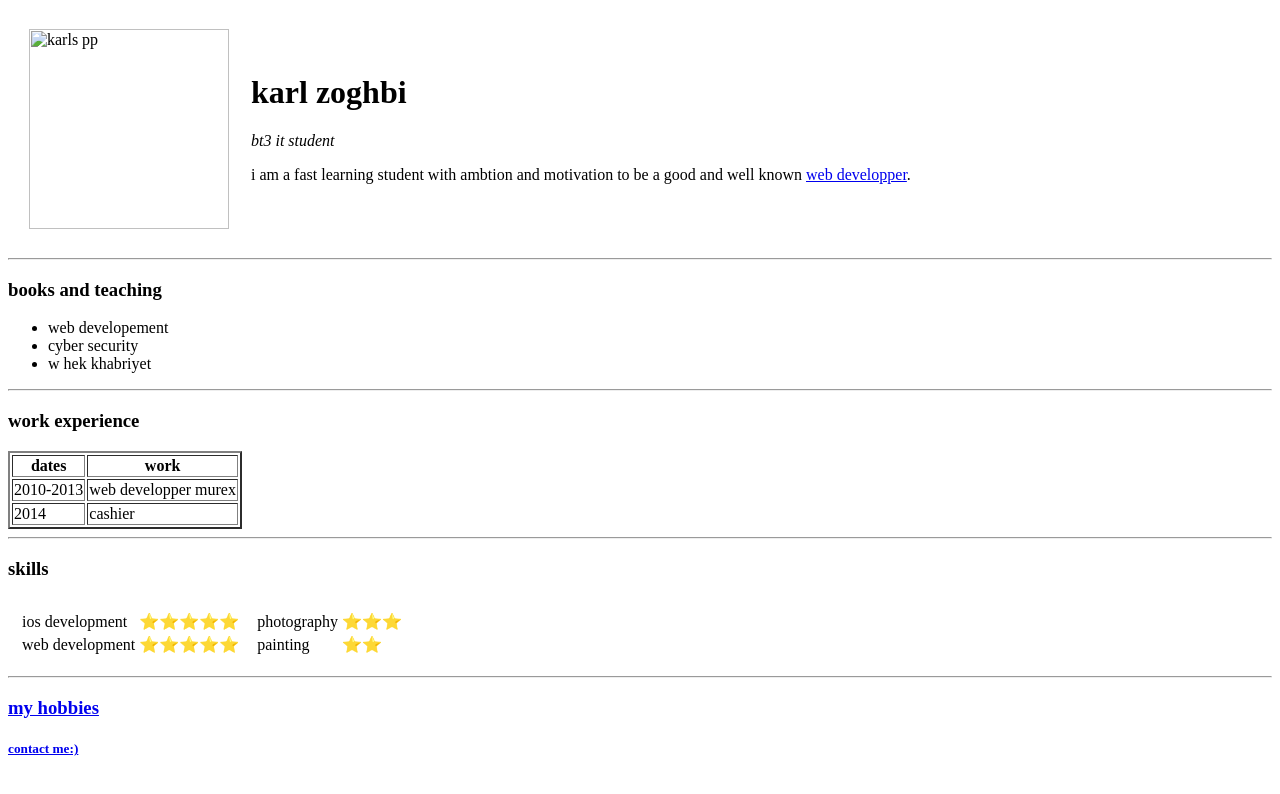
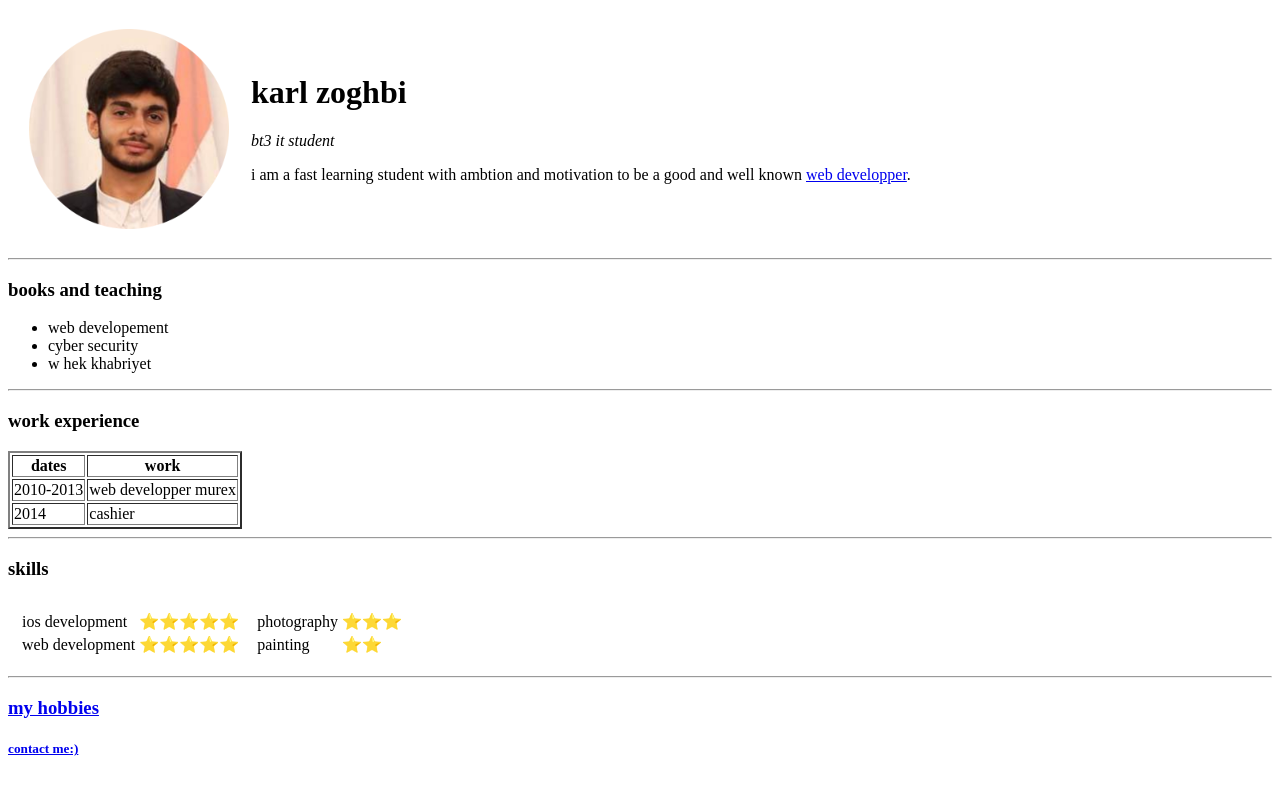
Before and after one commit to KarlZoghbi/cv1, a plain HTML site: page index.html in a window 1280 px wide. Drawn offline with Linux system fonts and the light colour scheme.

Commit message:
Update index.html

```diff
--- a/index.html
+++ b/index.html
@@ -8,7 +8,7 @@
   <body>
     <table cellspacing="20">
      <tr>
-       <td><img src="/image/karlwebpic.png/" alt="karls pp" style="width: 200px; height: 200px;"></td>
+       <td><img src="image/karlwebpic.png" alt="karls pp" style="width: 200px; height: 200px;"></td>
        <td><h1>karl zoghbi</h1>
         <p><em>bt3 it student</em></p>
         <p>i am a fast learning student with ambtion and motivation to be a good and well known <a href="https://www.appbrewery.co/">web developper</a>.</p></td>
```
